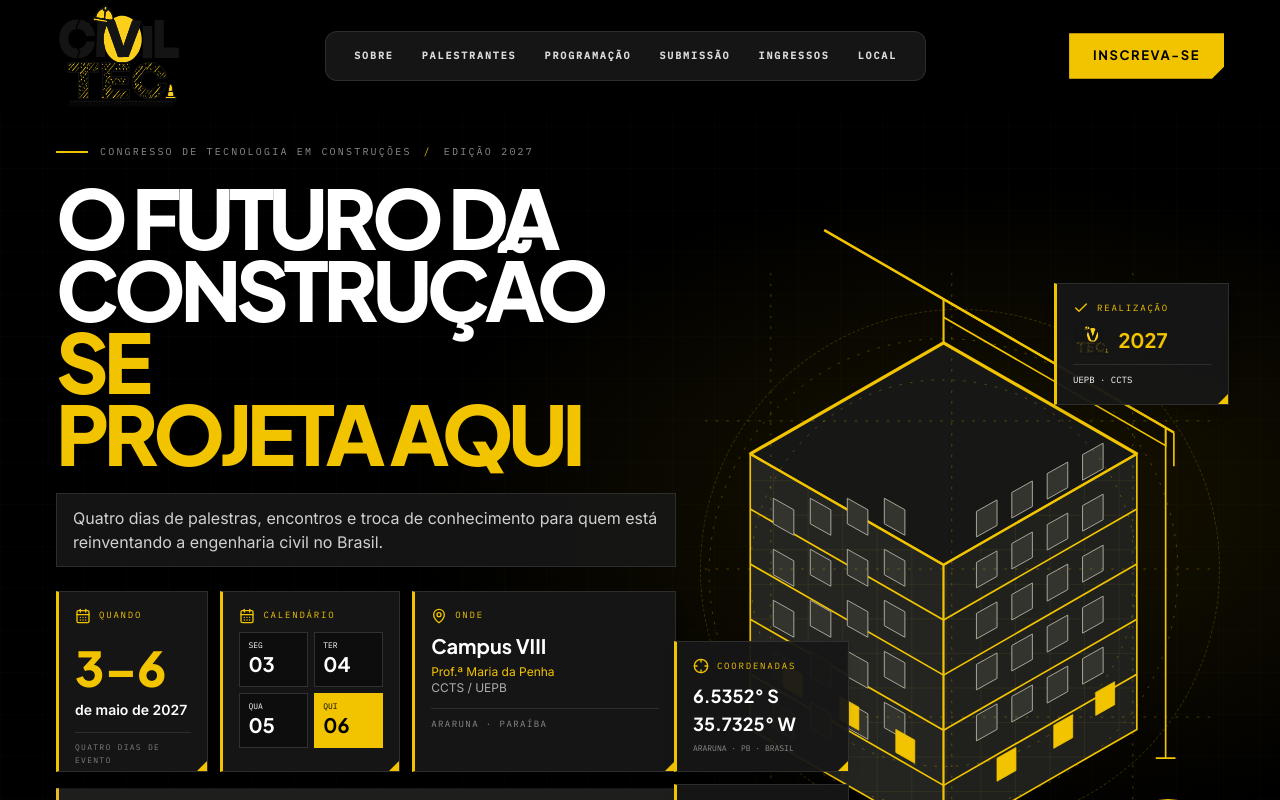
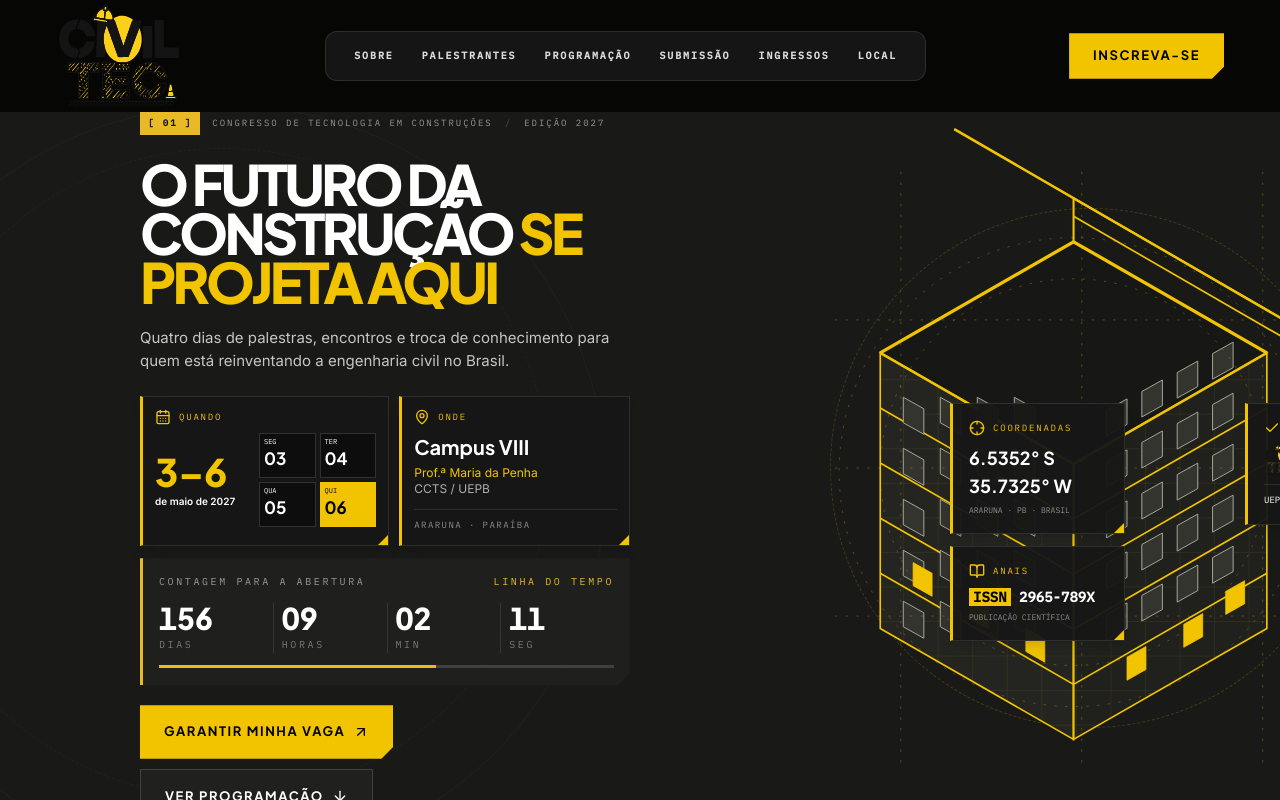
Before and after one commit to Dkalones/civil-tec, a React (Vite) app: page / in a window 1280 px wide. Shown: the top 800 px of the page. Built offline with nearby package versions, Linux system fonts and the light colour scheme.

Commit message:
Match CivilTec hero spacing and blueprint backdrop to reference

```diff
--- a/src/components/site/Hero.jsx
+++ b/src/components/site/Hero.jsx
@@ -58,38 +58,37 @@ function InfoCard({ icon: Icon, label, children, className = "" }) {
 
 export default function Hero() {
   return (
-    <section className="relative isolate min-h-screen overflow-hidden bg-black text-white">
-      <div className="pointer-events-none absolute inset-0 opacity-35" style={{backgroundImage:"linear-gradient(rgba(255,255,255,.035) 1px,transparent 1px),linear-gradient(90deg,rgba(255,255,255,.035) 1px,transparent 1px)",backgroundSize:"42px 42px"}} />
-      <div className="pointer-events-none absolute inset-0 bg-[radial-gradient(ellipse_at_78%_48%,rgba(242,196,0,.10),transparent_42%)]" />
-      <div className="relative mx-auto flex min-h-screen w-full max-w-[1600px] flex-col px-5 pb-8 pt-28 sm:px-8 lg:px-14 lg:pt-36">
-        <div className="grid flex-1 items-center gap-8 lg:grid-cols-[minmax(0,1.08fr)_minmax(420px,.92fr)] lg:gap-5">
-          <div className="relative z-10 max-w-[760px]">
-            <div className="mb-5 flex items-center gap-3 font-mono text-[10px] uppercase tracking-[.22em] text-white/55">
-              <span className="h-[2px] w-8 bg-[#F2C400]" /> {EVENT.name} <span className="text-[#F2C400]">/</span> {EVENT.editionLabel}
+    <section className="civiltec-hero relative isolate min-h-[800px] overflow-hidden bg-[#191A17] text-white">
+      <div className="civiltec-blueprint pointer-events-none absolute inset-0" />
+      <div className="civiltec-atmosphere pointer-events-none absolute inset-0" />
+      <div className="pointer-events-none absolute -left-[12%] top-[12%] h-[760px] w-[760px] rounded-full border border-white/[0.035]" />
+      <div className="pointer-events-none absolute -left-[8%] top-[17%] h-[650px] w-[650px] rounded-full border border-dashed border-white/[0.035]" />
+      <div className="relative mx-auto flex min-h-[800px] w-full max-w-[1000px] flex-col px-5 pb-5 pt-24 sm:px-8 lg:px-0 lg:pt-[112px]">
+        <div className="grid flex-1 items-center gap-8 lg:grid-cols-[490px_620px] lg:gap-0">
+          <div className="relative z-10 w-full max-w-[490px]">
+            <div className="mb-6 flex items-center gap-3 font-mono text-[9px] uppercase tracking-[.22em] text-white/55">
+              <span className="bg-[#E9B927] px-2 py-1 font-bold text-[#171815]">[ 01 ]</span>
+              <span>{EVENT.name}</span><span className="text-white/25">/</span><span>{EVENT.editionLabel}</span>
             </div>
-            <h1 className="font-heading text-[clamp(3.2rem,6.4vw,6.6rem)] font-black uppercase leading-[.88] tracking-[-.065em]">
+            <h1 className="font-heading text-[clamp(3rem,4.35vw,4.55rem)] font-black uppercase leading-[.88] tracking-[-.065em]">
               <span className="block">O futuro da</span>
               <span className="block">construção <span className="text-[#F2C400]">se</span></span>
               <span className="block text-[#F2C400]">projeta aqui</span>
             </h1>
-            <p className="mt-6 max-w-[620px] border border-white/10 bg-[#171717]/90 px-4 py-3 text-sm leading-relaxed text-white/80 sm:text-base">
+            <p className="mt-5 max-w-[490px] text-[14px] leading-[1.55] text-white/75 sm:text-[15px]">
               Quatro dias de palestras, encontros e troca de conhecimento para quem está reinventando a engenharia civil no Brasil.
             </p>
 
-            <div className="mt-6 grid max-w-[760px] grid-cols-1 gap-3 sm:grid-cols-2 xl:grid-cols-[.78fr_.92fr_1.35fr]">
-              <InfoCard icon={CalendarDays} label="Quando" className="min-h-[132px]">
-                <div className="flex h-full flex-col justify-center">
-                  <strong className="font-heading text-5xl font-black leading-none text-[#F2C400]">3–6</strong>
-                  <span className="mt-2 text-sm font-semibold text-white">de maio de 2027</span>
-                  <span className="mt-3 border-t border-white/10 pt-2 font-mono text-[8px] uppercase tracking-[.16em] text-white/45">Quatro dias de evento</span>
+            <div className="mt-6 grid max-w-[490px] grid-cols-[1.08fr_1fr] gap-2.5">
+              <InfoCard icon={CalendarDays} label="Quando" className="min-h-[106px] !p-3">
+                <div className="grid grid-cols-[.9fr_1.1fr] items-center gap-2">
+                  <div><strong className="block font-heading text-[38px] font-black leading-none text-[#F2C400]">3–6</strong><span className="mt-1 block text-[10px] font-semibold leading-tight text-white">de maio de 2027</span></div>
+                  <div className="grid grid-cols-2 gap-1">
+                    {["SEG|03","TER|04","QUA|05","QUI|06"].map((v,i)=><div key={v} className={`border px-1 py-1 ${i===3?"border-[#F2C400] bg-[#F2C400] text-black":"border-white/15 bg-black/40"}`}><span className="block font-mono text-[7px] leading-none">{v.split("|")[0]}</span><b className="font-heading text-[17px] leading-none">{v.split("|")[1]}</b></div>)}
+                  </div>
                 </div>
               </InfoCard>
-              <InfoCard icon={CalendarDays} label="Calendário" className="min-h-[132px]">
-                <div className="grid grid-cols-2 gap-1.5">
-                  {["SEG|03","TER|04","QUA|05","QUI|06"].map((v,i)=><div key={v} className={`border px-2 py-1.5 ${i===3?"border-[#F2C400] bg-[#F2C400] text-black":"border-white/15 bg-black/40"}`}><span className="block font-mono text-[8px]">{v.split("|")[0]}</span><b className="font-heading text-xl leading-none">{v.split("|")[1]}</b></div>)}
-                </div>
-              </InfoCard>
-              <InfoCard icon={MapPin} label="Onde" className="min-h-[132px]">
+              <InfoCard icon={MapPin} label="Onde" className="min-h-[106px] !p-3">
                 <p className="font-heading text-xl font-bold">Campus VIII</p>
                 <p className="mt-1 text-xs text-[#F2C400]">Prof.ª Maria da Penha</p>
                 <p className="text-xs text-white/65">CCTS / UEPB</p>
@@ -97,27 +96,27 @@ export default function Hero() {
               </InfoCard>
             </div>
 
-            <div className="mt-4 max-w-[760px]">
+            <div className="mt-3 max-w-[490px]">
               <Countdown />
             </div>
-            <div className="mt-6 flex flex-wrap items-center gap-3">
-              <Link to="/inscricao" className={`${btnPrimary} min-h-[54px] !border-[#F2C400] !bg-[#F2C400] !px-7 !text-black hover:!bg-[#ffda26]`}>
+            <div className="mt-5 flex flex-wrap items-center gap-2.5">
+              <Link to="/inscricao" className={`${btnPrimary} min-h-[48px] !border-[#F2C400] !bg-[#F2C400] !px-6 !text-black hover:!bg-[#ffda26]`}>
                 Garantir minha vaga <ArrowUpRight className="h-4 w-4" aria-hidden="true" />
               </Link>
-              <a href="#programacao" className={`${btnGhostDark} min-h-[54px] !border-white/15 !bg-[#171717] !px-7 !text-white`}>
+              <a href="#programacao" className={`${btnGhostDark} min-h-[48px] !border-white/15 !bg-[#20211E] !px-6 !text-white`}>
                 Ver programação <ArrowDown className="h-4 w-4" aria-hidden="true" />
               </a>
             </div>
           </div>
 
-          <div className="relative mx-auto flex w-full max-w-[650px] items-center justify-center lg:h-[700px] lg:max-w-none">
+          <div className="relative mx-auto flex w-full max-w-[620px] items-center justify-center lg:h-[700px] lg:max-w-none lg:translate-x-[150px]">
             <div className="pointer-events-none absolute inset-0 hidden items-center justify-center lg:flex">
               <div className="h-[520px] w-[520px] rounded-full border border-dashed border-[#F2C400]/20" />
             </div>
             <div className="relative h-[440px] w-full max-w-[510px] sm:h-[560px] lg:h-[680px]">
               <ConstructionVisual />
             </div>
-            <div className="absolute bottom-4 left-0 z-10 hidden w-[175px] flex-col gap-3 sm:flex lg:bottom-10 lg:left-[-22px]">
+            <div className="absolute bottom-4 left-0 z-10 hidden w-[175px] flex-col gap-3 sm:flex lg:left-[170px] lg:top-[285px] lg:bottom-auto">
               <InfoCard icon={Crosshair} label="Coordenadas" className="p-3">
                 <p className="font-heading text-lg font-bold">6.5352° S</p><p className="font-heading text-lg font-bold">35.7325° W</p>
                 <p className="mt-1 font-mono text-[8px] uppercase text-white/50">Araruna · PB · Brasil</p>
@@ -127,13 +126,13 @@ export default function Hero() {
                 <p className="mt-1 font-mono text-[8px] uppercase text-white/50">Publicação científica</p>
               </InfoCard>
             </div>
-            <div className="absolute right-0 top-5 z-10 hidden w-[175px] flex-col gap-3 sm:flex lg:right-[-5px] lg:top-16">
+            <div className="absolute right-0 top-5 z-10 hidden w-[175px] flex-col gap-3 sm:flex lg:right-[-20px] lg:top-[285px]">
               <InfoCard icon={Check} label="Realização" className="p-3">
                 <div className="flex items-center gap-2"><img src="/brand/civiltec-logo.svg" alt="CivilTec" className="h-8 w-auto max-w-[88px] object-contain" /><b className="font-heading text-xl text-[#F2C400]">2027</b></div>
                 <p className="mt-2 border-t border-white/10 pt-2 font-mono text-[9px] uppercase">UEPB · CCTS</p>
               </InfoCard>
             </div>
-            <div className="absolute bottom-0 right-4 z-10 hidden h-24 w-24 items-center justify-center rounded-full border border-[#F2C400] bg-black/90 p-2 text-center sm:flex lg:bottom-6 lg:right-2">
+            <div className="absolute bottom-0 right-4 z-10 hidden h-24 w-24 items-center justify-center rounded-full border border-[#F2C400] bg-black/90 p-2 text-center sm:flex lg:bottom-[-5px] lg:right-[-120px]">
               <div className="flex h-full w-full flex-col items-center justify-center rounded-full border border-dashed border-[#F2C400]/60">
                 <Check className="h-7 w-7 rounded-full bg-[#F2C400] p-1 text-black" />
                 <span className="mt-1 font-mono text-[8px] uppercase tracking-widest text-[#F2C400]">2027</span>
@@ -141,7 +140,7 @@ export default function Hero() {
             </div>
           </div>
         </div>
-        <div className="mt-8 border-t border-white/10 pt-3 font-mono text-[9px] uppercase tracking-[.2em] text-white/35 lg:mt-0">
+        <div className="mt-5 border-t border-white/10 pt-3 font-mono text-[9px] uppercase tracking-[.2em] text-white/35 lg:mt-0">
           CivilTec 2027 <span className="mx-2 text-[#F2C400]">/</span> Engenharia, tecnologia e construção
         </div>
       </div>
```
